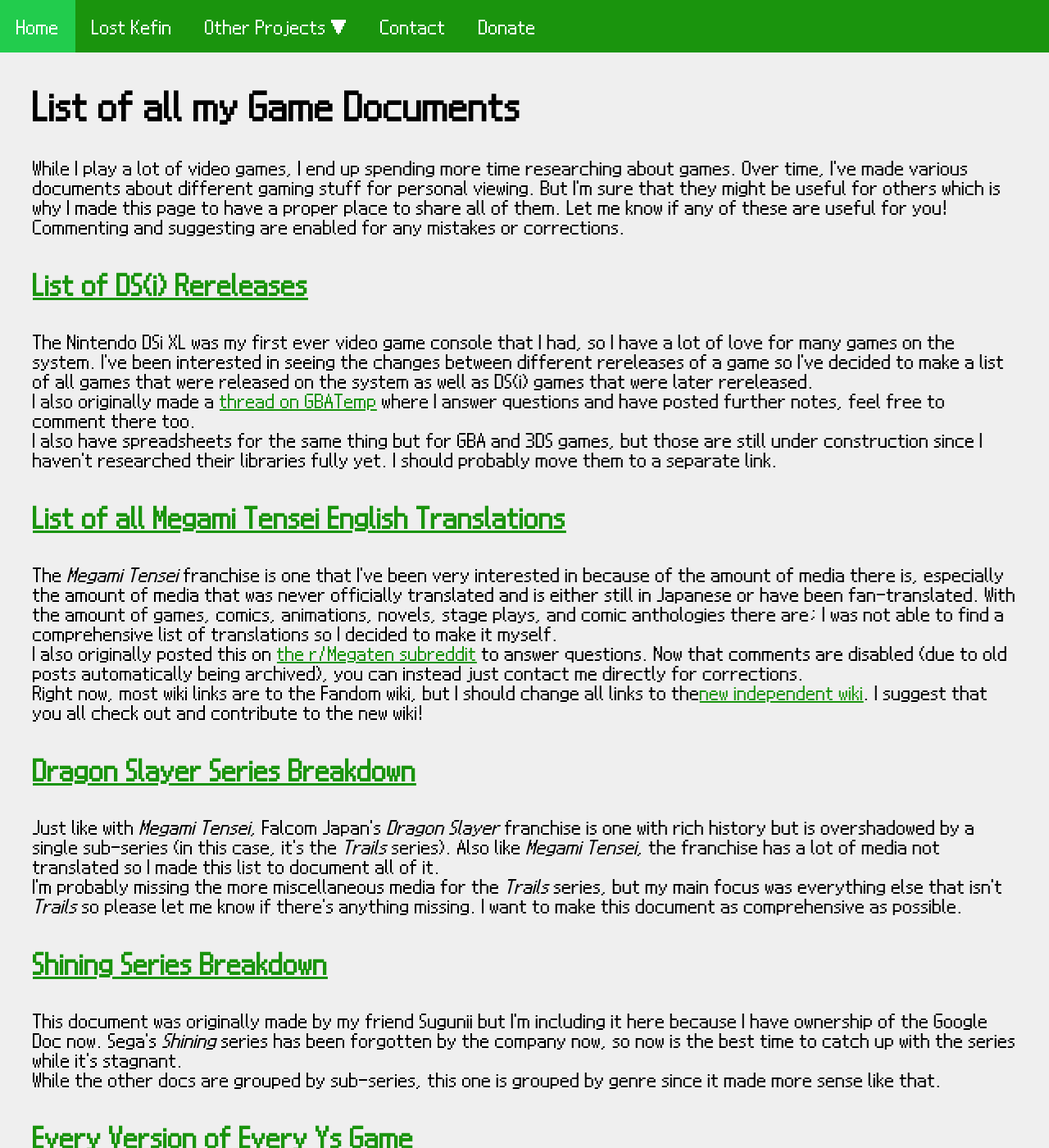
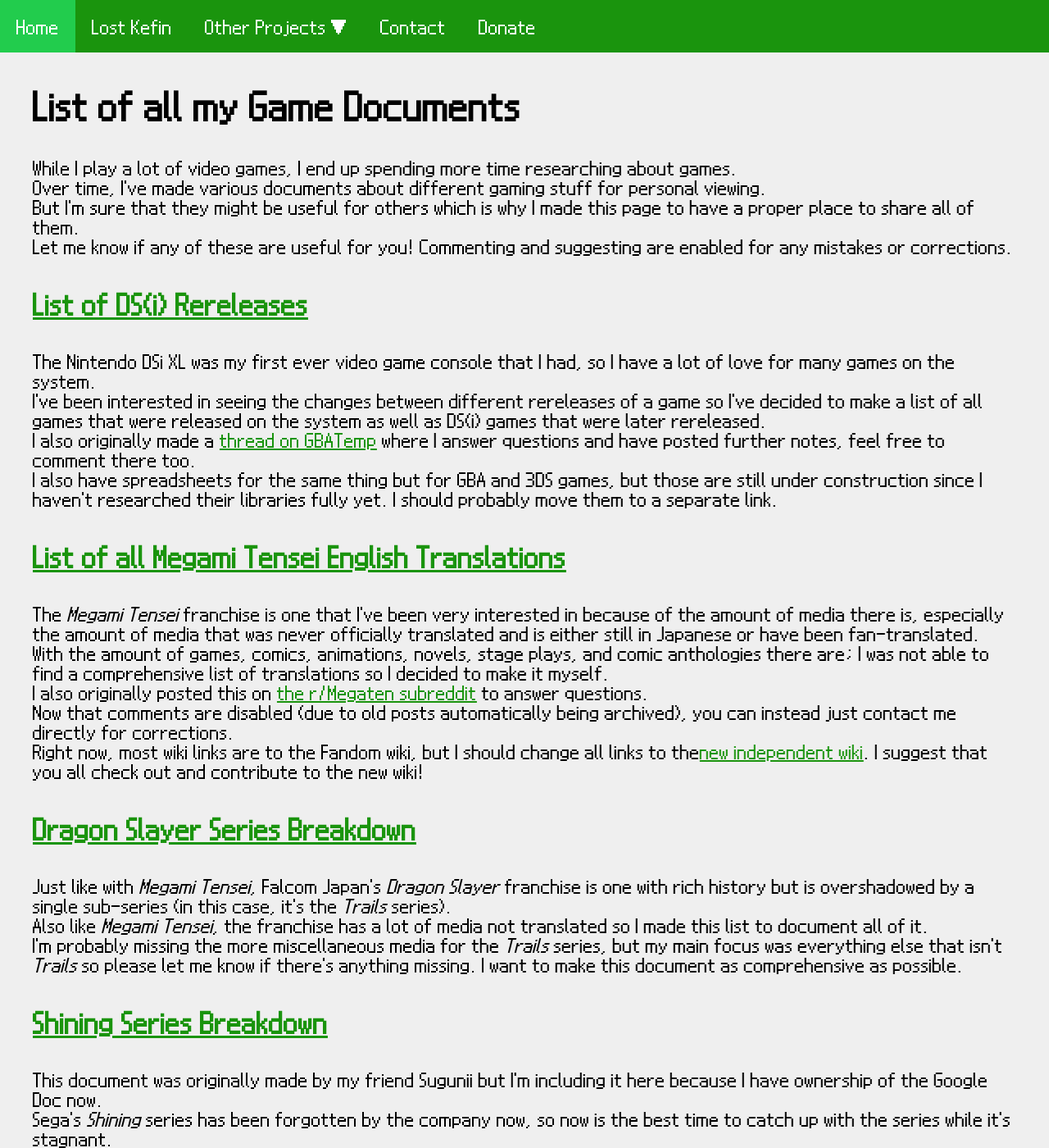
Before and after one commit to Kaisaan/kaisaan.github.io, a Jekyll site: the page built from pages/docs.html, in a window 1280 px wide and 1400 px high. Shown: the whole window at 82% size. Built offline with Jekyll 4.4.1, drawn with Linux system fonts in a browser that asks for light colours; some web fonts are replaced; some of the changed text lies outside the part shown.

Commit message:
Update linebreaks and italics

```diff
--- a/pages/docs.html
+++ b/pages/docs.html
@@ -6,12 +6,18 @@
 
 <h1>List of all my Game Documents</h1>
 
-<p>While I play a lot of video games, I end up spending more time researching about games. Over time, I've made various documents about different gaming stuff for personal viewing. But I'm sure that they might be useful for others which is why I made this page to have a proper place to share all of them. Let me know if any of these are useful for you! Commenting and suggesting are enabled for any mistakes or corrections.</p>
+<p>
+    While I play a lot of video games, I end up spending more time researching about games.<br>
+    Over time, I've made various documents about different gaming stuff for personal viewing.<br>
+    But I'm sure that they might be useful for others which is why I made this page to have a proper place to share all of them.<br>
+    Let me know if any of these are useful for you! Commenting and suggesting are enabled for any mistakes or corrections.
+</p>
 
 <h2><a href="https://docs.google.com/spreadsheets/d/1E18vwS4MEduTv1vN2OxmL82z9VaywsUr2qpoCL6S19I/edit?usp=sharing" target="_blank">List of DS(i) Rereleases</a></h2>
 
 <p>
-    The Nintendo DSi XL was my first ever video game console that I had, so I have a lot of love for many games on the system. I've been interested in seeing the changes between different rereleases of a game so I've decided to make a list of all games that were released on the system as well as DS(i) games that were later rereleased.<br>
+    The Nintendo DSi XL was my first ever video game console that I had, so I have a lot of love for many games on the system.<br>
+    I've been interested in seeing the changes between different rereleases of a game so I've decided to make a list of all games that were released on the system as well as DS(i) games that were later rereleased.<br>
     I also originally made a <a href="https://gbatemp.net/threads/list-of-all-ds-i-rereleases-ports-remakes-etc-includes-dsiware-and-homebrew.624316/" target="_blank">thread on GBATemp</a> where I answer questions and have posted further notes, feel free to comment there too.<br>
     I also have spreadsheets for the same thing but for GBA and 3DS games, but those are still under construction since I haven't researched their libraries fully yet. I should probably move them to a separate link.
 </p>
@@ -19,22 +25,26 @@
 <h2><a href="https://docs.google.com/spreadsheets/d/145ywsWlfcxrVTH71dOMA50OgpdmZ3lYd5bGPBtAbPzE/edit?usp=sharing" target="_blank">List of all Megami Tensei English Translations</a></h2>
 
 <p>
-    The <i>Megami Tensei</i> franchise is one that I've been very interested in because of the amount of media there is, especially the amount of media that was never officially translated and is either still in Japanese or have been fan-translated. With the amount of games, comics, animations, novels, stage plays, and comic anthologies there are; I was not able to find a comprehensive list of translations so I decided to make it myself.<br>
-    I also originally posted this on <a href="https://www.reddit.com/r/Megaten/comments/vw2c8x/list_of_all_translated_megami_tensei_works/" target="_blank">the r/Megaten subreddit</a> to answer questions. Now that comments are disabled (due to old posts automatically being archived), you can instead just contact me directly for corrections.<br>
+    The <i>Megami Tensei</i> franchise is one that I've been very interested in because of the amount of media there is, especially the amount of media that was never officially translated and is either still in Japanese or have been fan-translated.<br>
+    With the amount of games, comics, animations, novels, stage plays, and comic anthologies there are; I was not able to find a comprehensive list of translations so I decided to make it myself.<br>
+    I also originally posted this on <a href="https://www.reddit.com/r/Megaten/comments/vw2c8x/list_of_all_translated_megami_tensei_works/" target="_blank">the r/Megaten subreddit</a> to answer questions.<br>
+    Now that comments are disabled (due to old posts automatically being archived), you can instead just contact me directly for corrections.<br>
     Right now, most wiki links are to the Fandom wiki, but I should change all links to the<a href="https://megatenwiki.com/" target="_blank">new independent wiki</a>. I suggest that you all check out and contribute to the new wiki!
 </p>
 
 <h2><a href="https://docs.google.com/document/d/1jQhmZZxinGsUvdPW4oBZSaxVJBvPJ5HoBXW9stJGWyE/edit?usp=sharing" target="_blank">Dragon Slayer Series Breakdown</a></h2>
 
 <p>
-    Just like with <i>Megami Tensei</i>, Falcom Japan's <i>Dragon Slayer</i> franchise is one with rich history but is overshadowed by a single sub-series (in this case, it's the <i>Trails</i> series). Also like <i>Megami Tensei</i>, the franchise has a lot of media not translated so I made this list to document all of it.<br>
+    Just like with <i>Megami Tensei</i>, Falcom Japan's <i>Dragon Slayer</i> franchise is one with rich history but is overshadowed by a single sub-series (in this case, it's the <i>Trails</i> series).<br>
+    Also like <i>Megami Tensei</i>, the franchise has a lot of media not translated so I made this list to document all of it.<br>
     I'm probably missing the more miscellaneous media for the <i>Trails</i> series, but my main focus was everything else that isn't <i>Trails</i> so please let me know if there's anything missing. I want to make this document as comprehensive as possible.
 </p>
 
 <h2><a href="https://docs.google.com/document/d/1sCI5oogWPNNHAQVkg-8AOnvEgddl2j7wsBZsaqSCFdU/edit?usp=sharing" target="_blank">Shining Series Breakdown</a></h2>
 
 <p>
-    This document was originally made by my friend Sugunii but I'm including it here because I have ownership of the Google Doc now. Sega's <i>Shining</i> series has been forgotten by the company now, so now is the best time to catch up with the series while it's stagnant.<br>
+    This document was originally made by my friend Sugunii but I'm including it here because I have ownership of the Google Doc now.<br>
+    Sega's <i>Shining</i> series has been forgotten by the company now, so now is the best time to catch up with the series while it's stagnant.<br>
     While the other docs are grouped by sub-series, this one is grouped by genre since it made more sense like that.
 </p>
 
@@ -42,14 +52,14 @@
 
 <p>
     I love Falcom Japan's <i>Ys</i> series and I've made this spreadsheet to keep track of the many different rereleases of the many <i>Ys</i> games (especially for the older titles). I've used this to figure out which versions are available in English and I have played most English versions of *Ys I-IV*.<br>
-    I have been working on translating more *Ys* games myself. Check out my translation of the PS2 remake, <a href="/pages/lostkefin" target="_blank"><i>Ys V: Lost Kefin, Kingdom of Sand</i></a>!
+    I have been working on translating more <i>Ys</i> games myself. Check out my translation of the PS2 remake, <a href="/pages/lostkefin" target="_blank"><i>Ys V: Lost Kefin, Kingdom of Sand</i></a>!
 </p>
 
 <h2><a href="https://docs.google.com/document/d/1Gn442edBrYBQphlDNlhikjo09vXejloR3Quo4hsml7A/edit?usp=sharing" target="_blank">Tales Series Breakdown</a></h2>
 
 <p>
-    When times get tough I just blame everything on Bandai Namco. They won't translate or otherwise rerelease their older titles. Thanks to fan translations for doing the work that Bamco will not do.<br>
-    I haven't included any of the mobiles yet since they've all shut down.
+    When times get tough I just blame everything on Bandai Namco. They won't translate or otherwise rerelease their older titles.<br>
+    Thanks to fan translations for doing the work that Bamco will not do. I haven't included any of the mobiles yet since they've all shut down.
 </p>
 
 <h2><a href="https://docs.google.com/document/d/1tQROsOkuaujjnjhRg8jgu9gvhHBXwPY0soc8CXVS7uM/edit?usp=sharing" target="_blank">Atelier Series Translations</a></h2>
@@ -63,6 +73,6 @@
 
 <p>
     These two legendary franchises (and the <i>Elthlead</i> trilogy) have a very interesting past in terms of their translation history.<br>
-    This document is heavily inspired by my great friend Sugunii's own document of just the *Langrisser* series.<br>
-    I decided to make my own version and also include info about the series' spiritual predecessor *Growlanser*.
+    This document is heavily inspired by my great friend Sugunii's own document of just the <i>Langrisser</i> series.<br>
+    I decided to make my own version and also include info about the series' spiritual predecessor <i>Growlanser</i>.
 </p>
```
